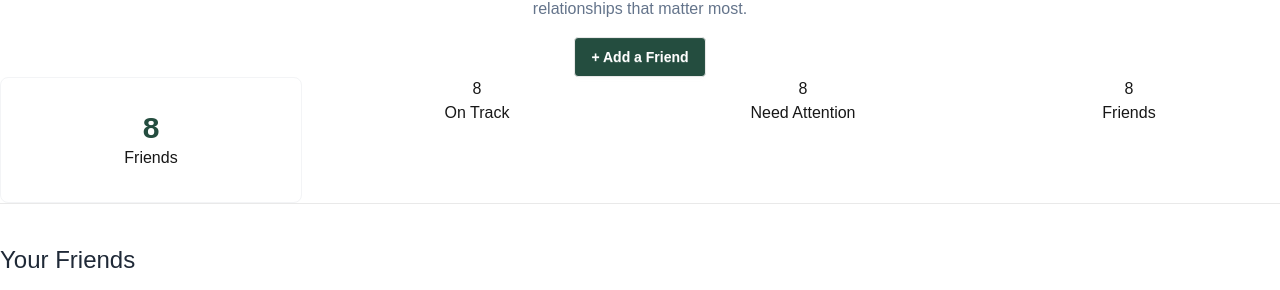
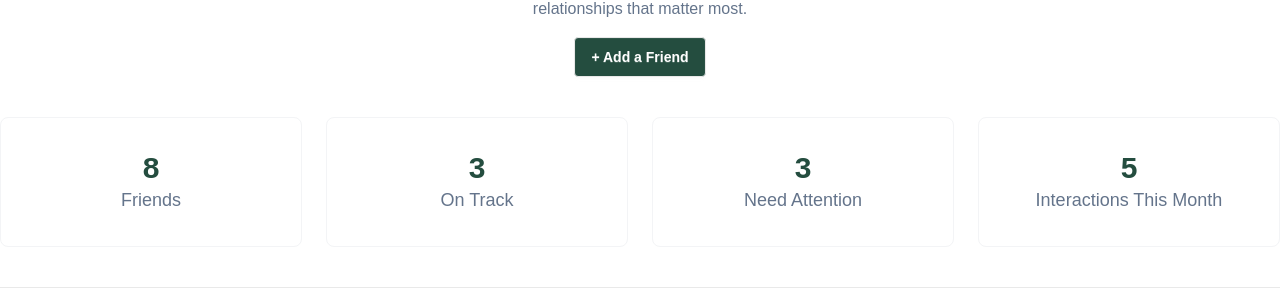
Before and after one commit to mdsalahuddin96/keen-keeper, a Next.js app: page / in a window 1280 px wide. Shown: the part 235-525 px from the top of the page. Built offline with nearby package versions, Linux system fonts and the light colour scheme.

Commit message:
complete summary section with daynamically

```diff
--- a/src/components/Summary.jsx
+++ b/src/components/Summary.jsx
@@ -1,23 +1,46 @@
 
 
 const Summary = ({friends}) => {
+    const date=new Date();
+    const day=date.getDate();
     return (
-        <div className="container mx-auto gap-6 grid grid-cols-2 md:grid-cols-4">
+        <div className="container mx-auto gap-6 grid grid-cols-2 md:grid-cols-4 my-10">
             <div className="text-center bg-white rounded-lg p-8 border border-gray-100">
                 <p className="text-3xl font-semibold text-[#244d3f]">{friends.length}</p>
-                <p>Friends</p>
+                <p className="text-lg text-[#64748B]">Friends</p>
             </div>
-            <div className="text-center">
-                <p>{friends.length}</p>
-                <p>On Track</p>
+            <div className="text-center bg-white rounded-lg p-8 border border-gray-100">
+                <p className="text-3xl font-semibold text-[#244d3f]">{friends.reduce((total,cur)=>{
+                    if(cur.status==='On-track'){
+                        return total+1;
+                    }
+                    else{
+                        return total
+                    }
+                },0)}</p>
+                <p className="text-lg text-[#64748B]">On Track</p>
             </div>
-            <div className="text-center">
-                <p>{friends.length}</p>
-                <p>Need Attention</p>
+            <div className="text-center bg-white rounded-lg p-8 border border-gray-100">
+                <p className="text-3xl font-semibold text-[#244d3f]">{friends.reduce((total,cur)=>{
+                    if(cur.status==='Overdue'){
+                        return total+1;
+                    }
+                    else{
+                        return total
+                    }
+                },0)}</p>
+                <p className="text-lg text-[#64748B]">Need Attention</p>
             </div>
-            <div className="text-center">
-                <p>{friends.length}</p>
-                <p>Friends</p>
+            <div className="text-center bg-white rounded-lg p-8 border border-gray-100">
+                <p className="text-3xl font-semibold text-[#244d3f]">{friends.reduce((total,cur)=>{
+                    if(cur.days_since_contact<=day){
+                        return total+1;
+                    }
+                    else{
+                        return total;
+                    }
+                },0)}</p>
+                <p className="text-lg text-[#64748B]">Interactions This Month</p>
             </div>
         </div>
     );
```
